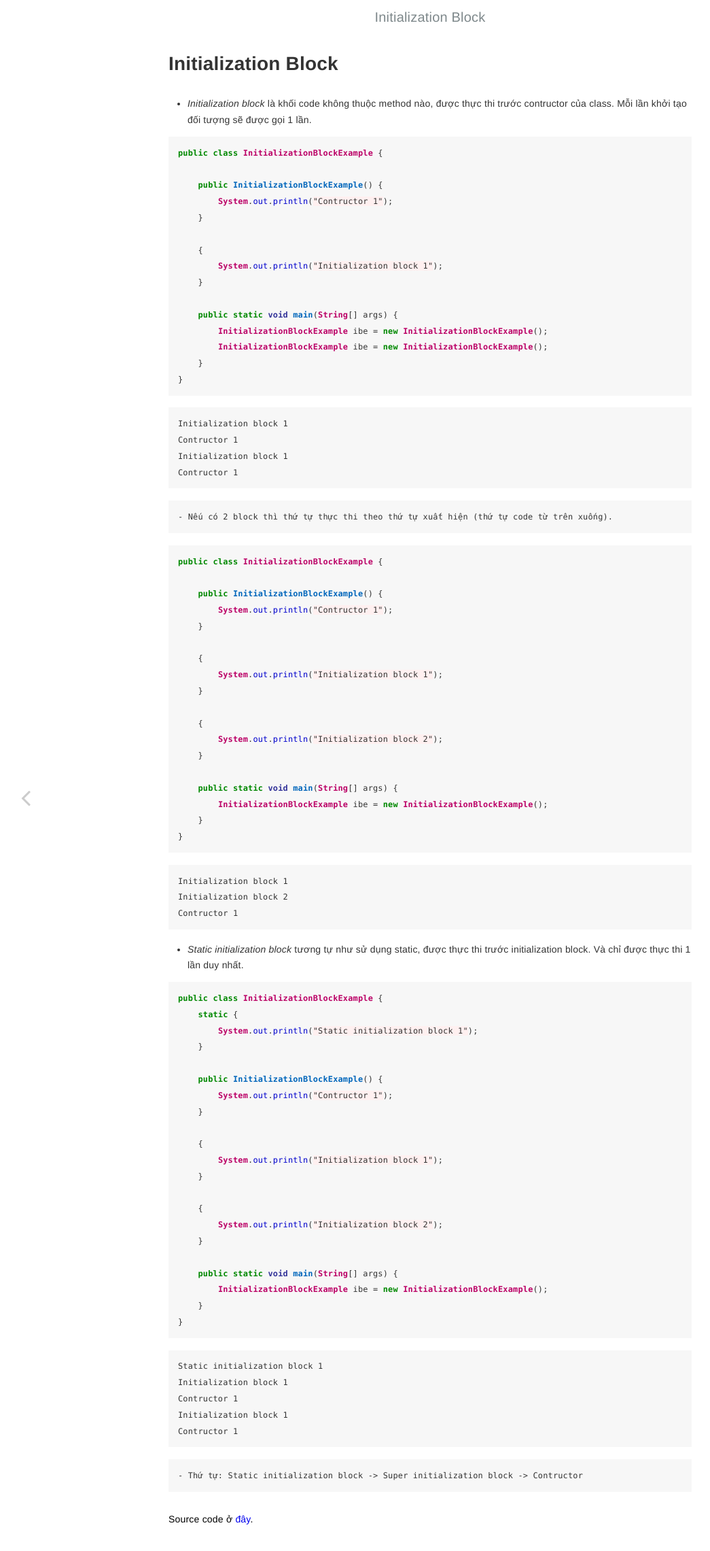
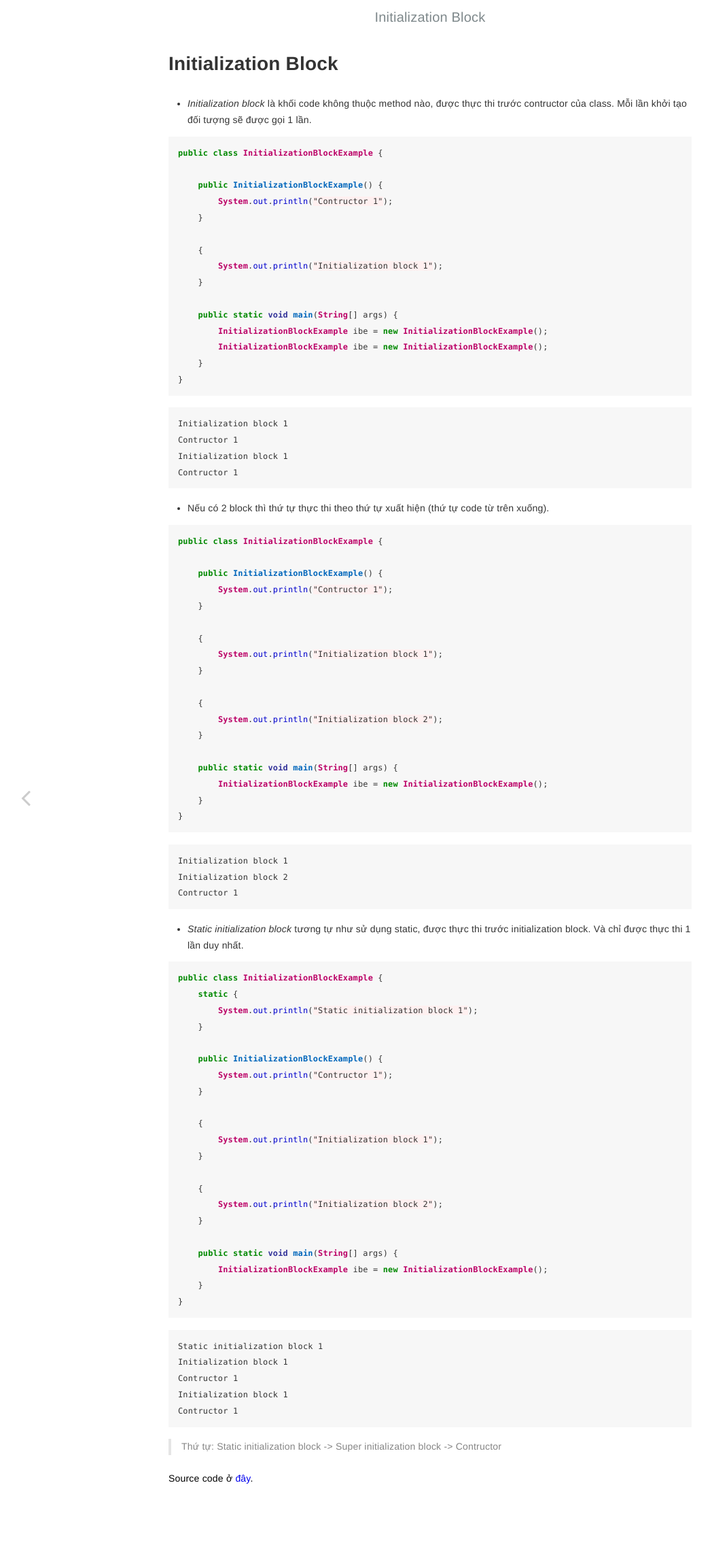
Before and after one commit to huypva/code-by-example-site, a Jekyll site: the page built from _posts/2021-08-24-initialization_block.md, in a window 1280 px wide. Shown: the top 2281 px of the page at 68% size, without its empty margins (7-1052 px from the left). Built offline with Jekyll 4.4.1, drawn with Linux system fonts in a browser that asks for light colours.

Commit message:
Format blog

`````diff
--- a/_posts/2021-08-24-initialization_block.md
+++ b/_posts/2021-08-24-initialization_block.md
@@ -34,7 +34,7 @@ Initialization block 1
 Contructor 1
 ```
 
-    - Nếu có 2 block thì thứ tự thực thi theo thứ tự xuất hiện (thứ tự code từ trên xuống).
+- Nếu có 2 block thì thứ tự thực thi theo thứ tự xuất hiện (thứ tự code từ trên xuống).
 
 ```java
 public class InitializationBlockExample {
@@ -97,4 +97,4 @@ Initialization block 1
 Contructor 1
 ````
 
-    - Thứ tự: Static initialization block -> Super initialization block -> Contructor
+> Thứ tự: Static initialization block -> Super initialization block -> Contructor
`````
